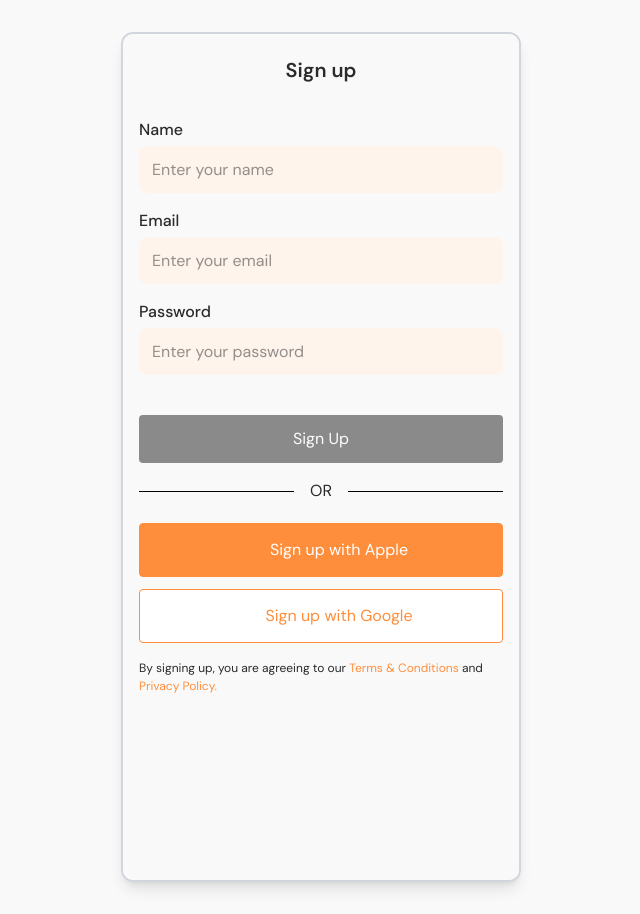
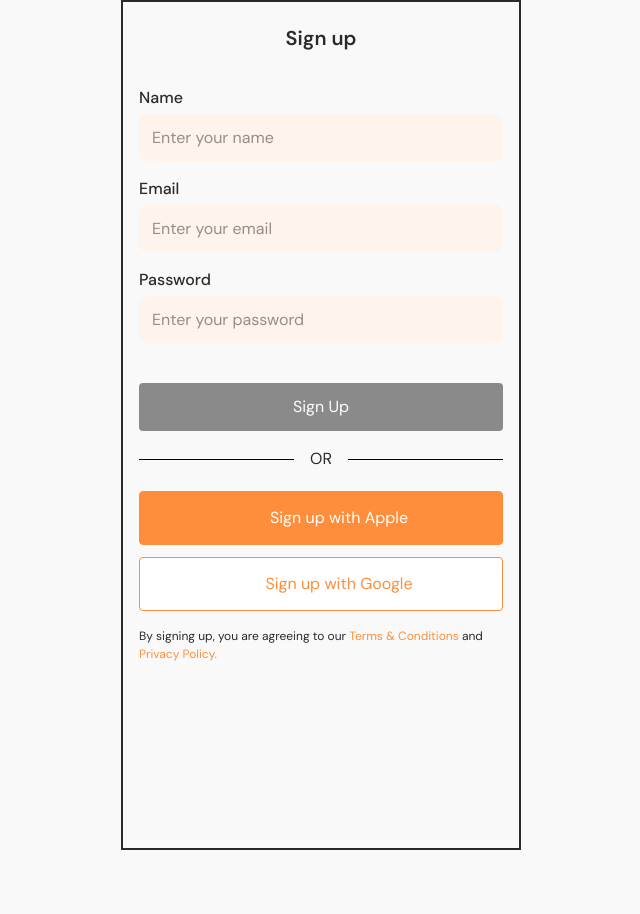
Before and after one commit to MaywedaDev/sd-marketplace-react, a React (Vite) app: page /signup in a window 1280 px wide. Shown: the whole page, without its empty margins (319-959 px from the left). After the commit the page ends 850 px from the top, so only its background shows below. Built offline with nearby package versions, Linux system fonts and the light colour scheme; no server answers; some icons are missing.

Commit message:
Updated home page layout

```diff
--- a/src/App.tsx
+++ b/src/App.tsx
@@ -8,7 +8,7 @@
       {/* Create Routes */}
       <Router>
         <div className="w-full min-h-screen flex justify-center items-center">
-          <div className="max-w-[400px] h-[850px] w-full border-2 border-gray-300 rounded-xl overflow-hidden shadow-lg flex flex-col my-8">
+          <div className="max-w-[400px] h-[850px] w-full border-2 overflow-hidden flex flex-col">
             {/* Router Components*/}
             <AppRoutes />
           </div>
--- a/src/components/Layout/index.tsx
+++ b/src/components/Layout/index.tsx
@@ -5,7 +5,6 @@
 const AppLayout: React.FC = () => {
   return (
     <div className="min-h-full flex flex-col w-full">
-      <header></header>
       <main className="flex-1 max-h-full flex flex-col">
         <div className="w-full h-full overflow-y-scroll">
           <Outlet />
```
